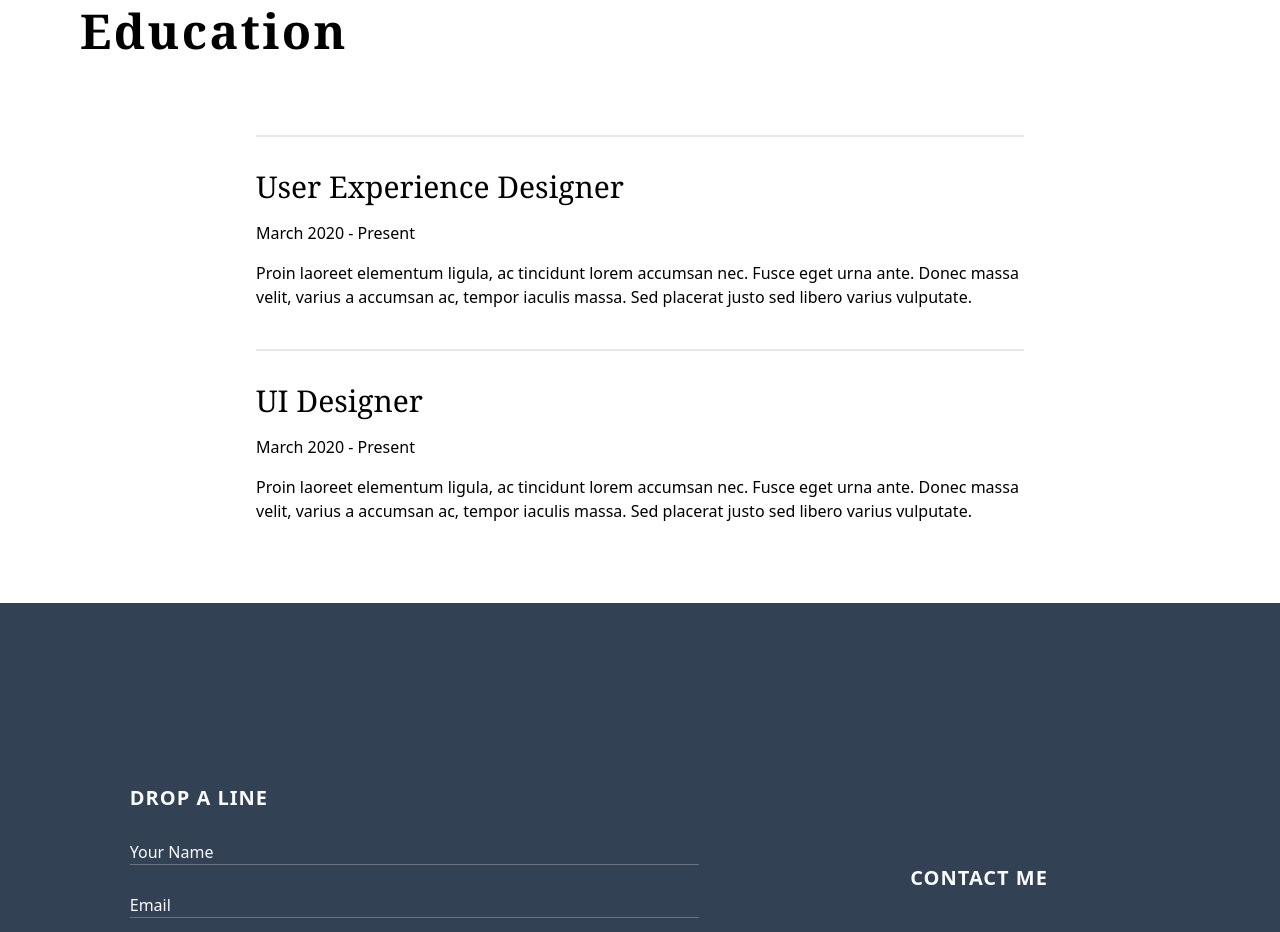
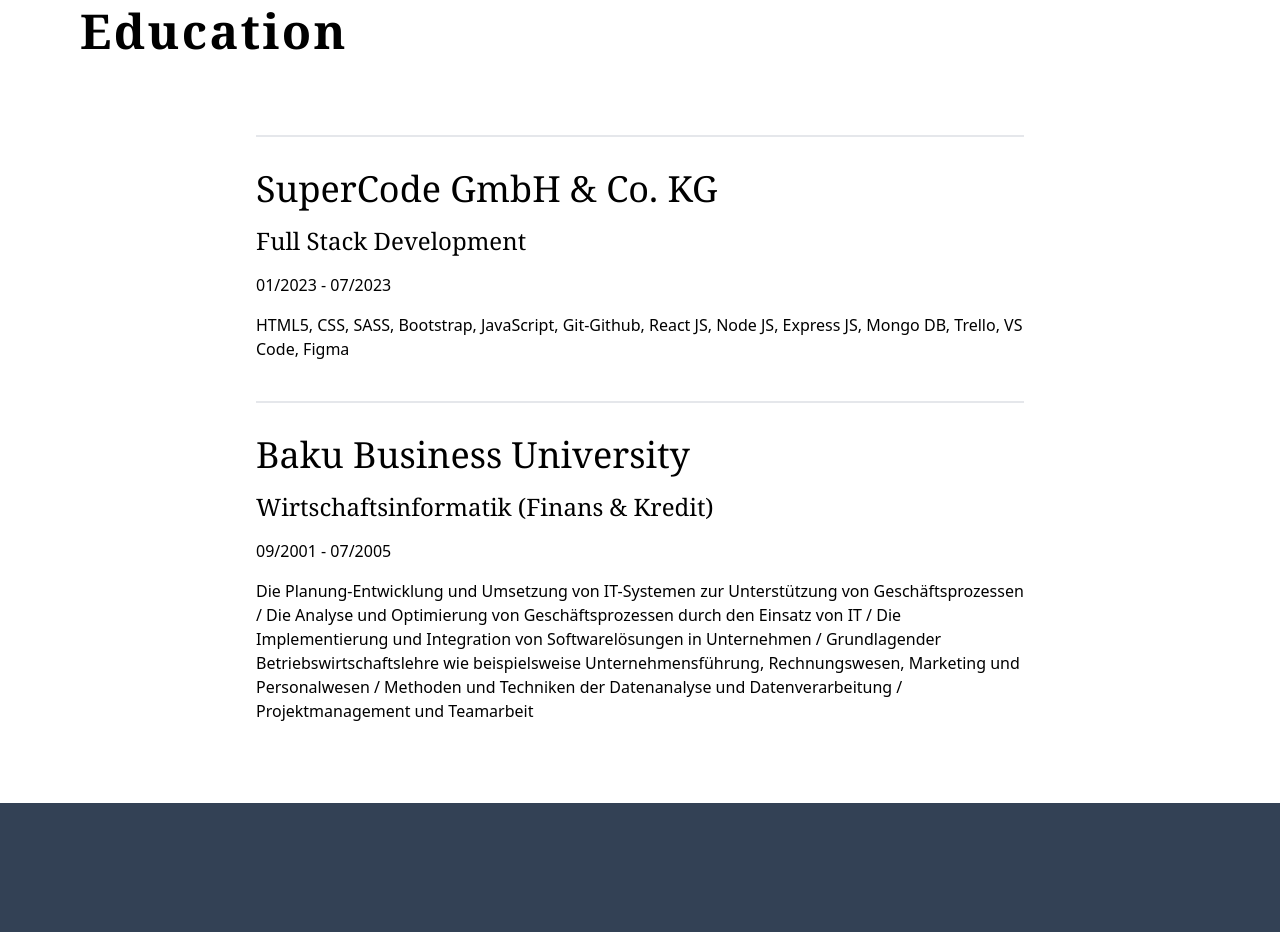
Before and after one commit to rizvan555/My_Portfolio, a React (Create React App) app: page / in a window 1280 px wide. Shown: the part 5400-6332 px from the top of the page. Built offline with nearby package versions, Linux system fonts and the light colour scheme; the HTML template or start-up script is replaced by a standard one.

Commit message:
Update page6.tsx

```diff
--- a/src/pages/page6.tsx
+++ b/src/pages/page6.tsx
@@ -4,16 +4,18 @@ import 'animate.css/animate.min.css';
 function Page6() {
   const experiances = [
     {
-      title: 'User Experience Designer',
-      date: 'March 2020 - Present',
+      uniName: 'SuperCode GmbH & Co. KG ',
+      title: 'Full Stack Development',
+      date: '01/2023 - 07/2023',
       contain:
-        'Proin laoreet elementum ligula, ac tincidunt lorem accumsan nec. Fusce eget urna ante. Donec massa velit, varius a accumsan ac, tempor iaculis massa. Sed placerat justo sed libero varius vulputate.',
+        'HTML5, CSS, SASS, Bootstrap, JavaScript, Git-Github, React JS, Node JS, Express JS, Mongo DB, Trello, VS Code, Figma',
     },
     {
-      title: 'UI Designer',
-      date: 'March 2020 - Present',
+      uniName: 'Baku Business University',
+      title: 'Wirtschaftsinformatik (Finans & Kredit)',
+      date: '09/2001 - 07/2005',
       contain:
-        'Proin laoreet elementum ligula, ac tincidunt lorem accumsan nec. Fusce eget urna ante. Donec massa velit, varius a accumsan ac, tempor iaculis massa. Sed placerat justo sed libero varius vulputate.',
+        ' Die Planung-Entwicklung und Umsetzung von IT-Systemen zur Unterstützung von Geschäftsprozessen / Die Analyse und Optimierung von Geschäftsprozessen durch den Einsatz von IT / Die Implementierung und Integration von Softwarelösungen in Unternehmen / Grundlagender Betriebswirtschaftslehre wie beispielsweise  Unternehmensführung, Rechnungswesen, Marketing und Personalwesen / Methoden und Techniken der Datenanalyse und Datenverarbeitung / Projektmanagement und Teamarbeit',
     },
   ];
   return (
@@ -27,12 +29,13 @@ function Page6() {
         </h2>
       </header>
       <main className="flex flex-col justify-center items-center gap-10 mb-20">
-        {experiances.map((experiance) => {
+        {experiances.map((experiance, index) => {
           return (
-            <div className=" w-[60vw]">
-              <h3 className="border-t-2 pt-8 text-3xl mb-4 font-serif">
-                {experiance.title}
-              </h3>
+            <div key={index} className=" w-[60vw]">
+              <h2 className="border-t-2 pt-8 text-4xl mb-4 font-serif">
+                {experiance.uniName}
+              </h2>
+              <h3 className="text-2xl mb-4 font-serif">{experiance.title}</h3>
               <span>{experiance.date}</span>
               <p className=" mt-4">{experiance.contain}</p>
             </div>
```
